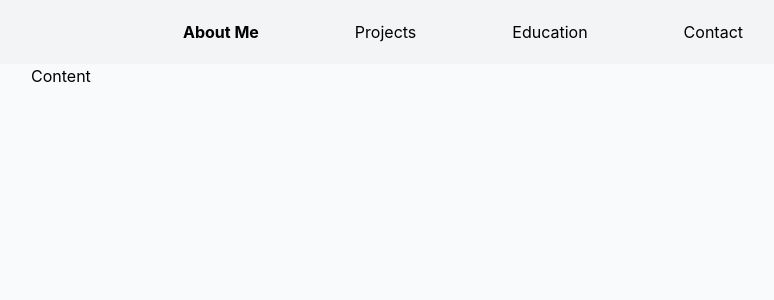
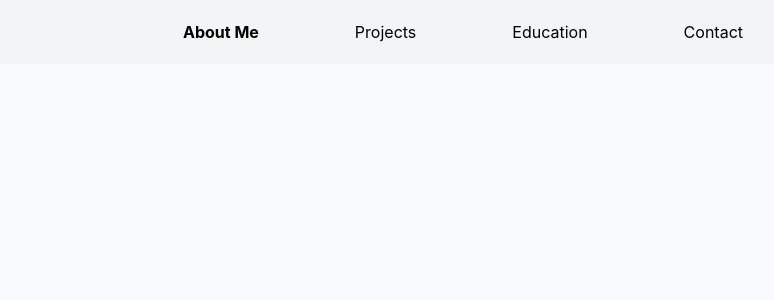
Before and after one commit to Moses-Hamon/portfolio, a React (Create React App) app in the folder packages/app/: page / in a window 1280 px wide. Shown: the top 300 px of the page, without its empty margins (129-903 px from the left). Built offline with nearby package versions, Linux system fonts and the light colour scheme.

Commit message:
add index

```diff
--- a/packages/app/src/App.tsx
+++ b/packages/app/src/App.tsx
@@ -1,7 +1,7 @@
 import { FC } from "react";
 import { Switch, Route, BrowserRouter as Router } from "react-router-dom";
 import DefaultLayout from "./layouts/DefaultLayout";
-import Home from "./pages/Home";
+import { Home } from "./pages/Home";
 
 const App: FC = () => {
   return (
--- a/packages/app/src/pages/Home.tsx
+++ b/packages/app/src/pages/Home/Home.tsx
@@ -1,8 +1,8 @@
 import { FC } from "react";
-import { classNames } from "../utils";
+import { classNames } from "../../utils";
 
 const Home: FC<{ className?: string }> = ({ className = "", children }) => {
-  return <div className={classNames(className, "w-9/12")}>Content</div>;
+  return <div className={classNames(className, "w-9/12")}></div>;
 };
 
 export default Home;
--- /dev/null
+++ b/packages/app/src/pages/Home/index.tsx
@@ -0,0 +1 @@
+export { default as Home } from "./Home";
```
Also changed, not shown: packages/app/tsconfig.json (+2 -8 lines).
